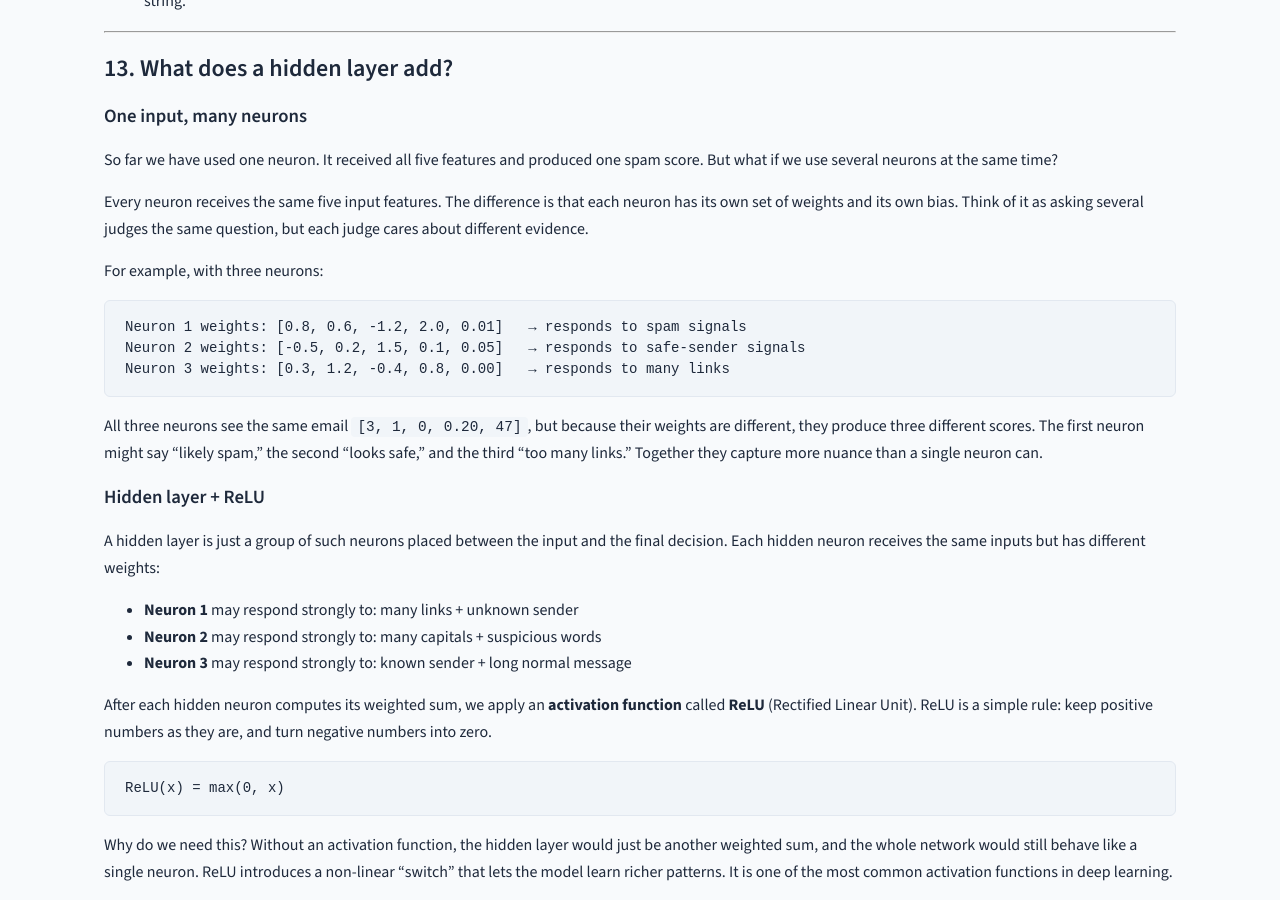
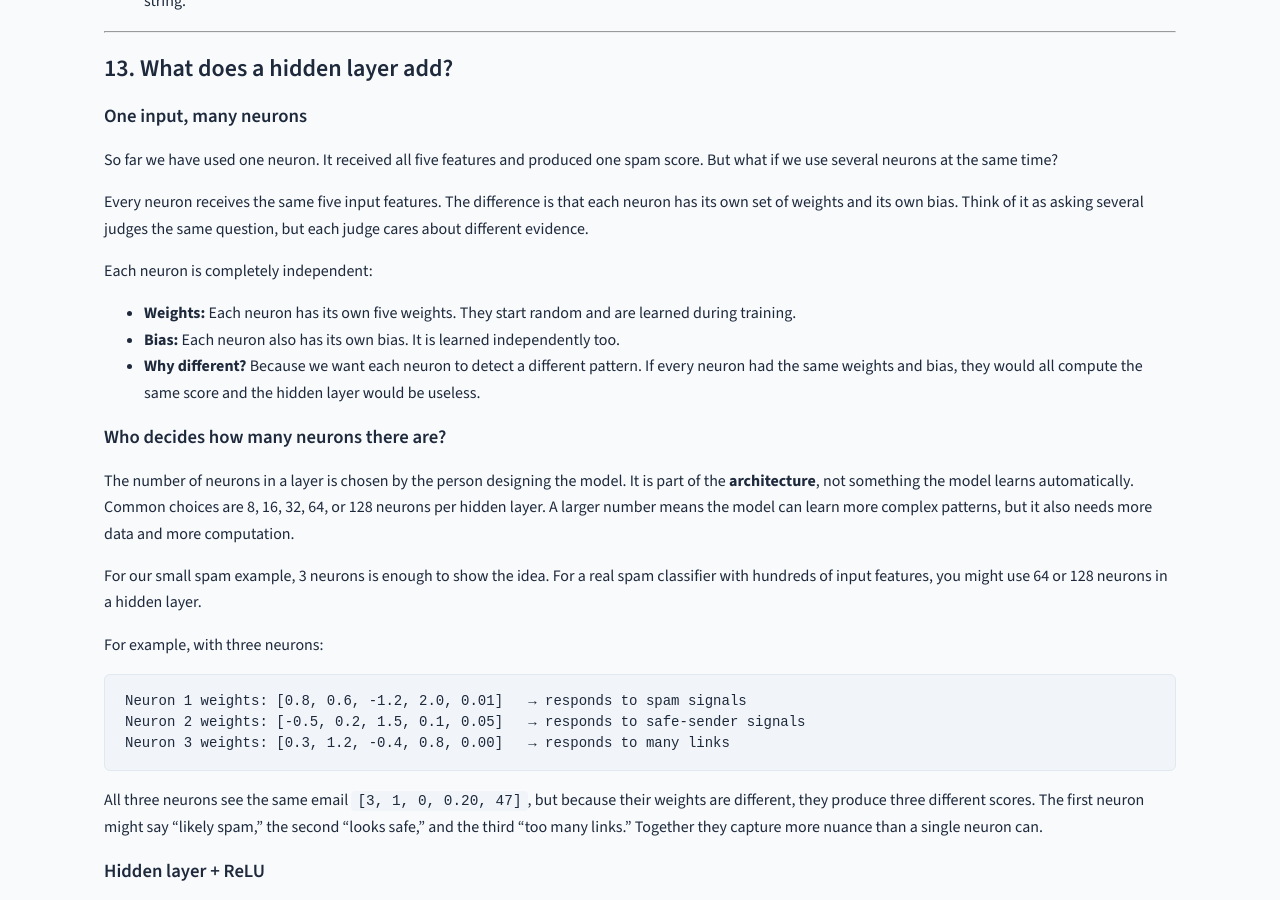
Before and after one commit to rilov/handbook, a Jekyll site: the page built from _topics/Understanding Neurons and Neural Networks - A Friendly Guide.md, in a window 1280 px wide and 900 px high, scrolled down 11382 px. Built offline with Jekyll 4.4.1, drawn with Linux system fonts in a browser that asks for light colours; our own code applies the rules of GitHub Pages for plain Markdown files.

Commit message:
Clarify weights, biases, and neuron count choices in Part 1
- Explained that every neuron has its own weights and its own bias, learned independently
- Clarified why weights must differ: otherwise all neurons would produce the same score
- Added a subsection on who decides the number of neurons (human architecture choice, not learned)
- Gave common choices like 8, 16, 32, 64, 128 and the trade-off between complexity and data/computation

````diff
--- a/_topics/Understanding Neurons and Neural Networks - A Friendly Guide.md
+++ b/_topics/Understanding Neurons and Neural Networks - A Friendly Guide.md
@@ -461,6 +461,18 @@ So far we have used one neuron. It received all five features and produced one s
 
 Every neuron receives the same five input features. The difference is that each neuron has its own set of weights and its own bias. Think of it as asking several judges the same question, but each judge cares about different evidence.
 
+Each neuron is completely independent:
+
+- **Weights:** Each neuron has its own five weights. They start random and are learned during training.
+- **Bias:** Each neuron also has its own bias. It is learned independently too.
+- **Why different?** Because we want each neuron to detect a different pattern. If every neuron had the same weights and bias, they would all compute the same score and the hidden layer would be useless.
+
+### Who decides how many neurons there are?
+
+The number of neurons in a layer is chosen by the person designing the model. It is part of the **architecture**, not something the model learns automatically. Common choices are 8, 16, 32, 64, or 128 neurons per hidden layer. A larger number means the model can learn more complex patterns, but it also needs more data and more computation.
+
+For our small spam example, 3 neurons is enough to show the idea. For a real spam classifier with hundreds of input features, you might use 64 or 128 neurons in a hidden layer.
+
 For example, with three neurons:
 
 ```
````
